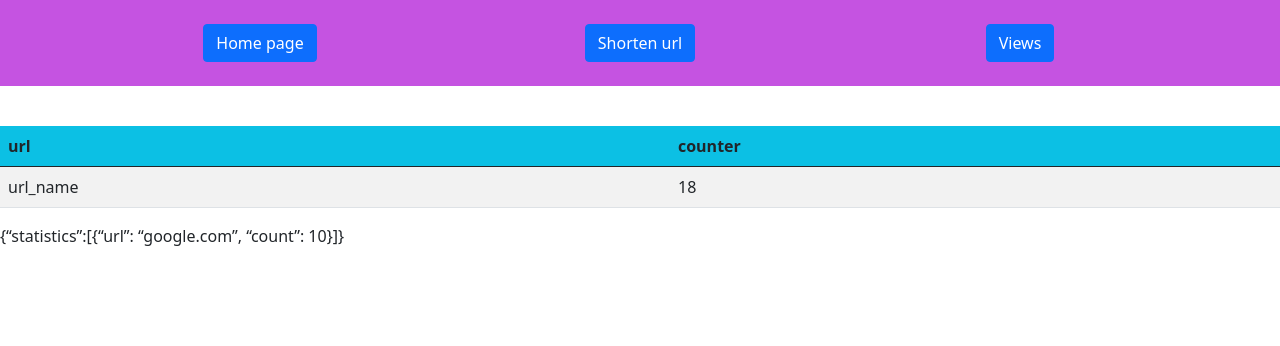
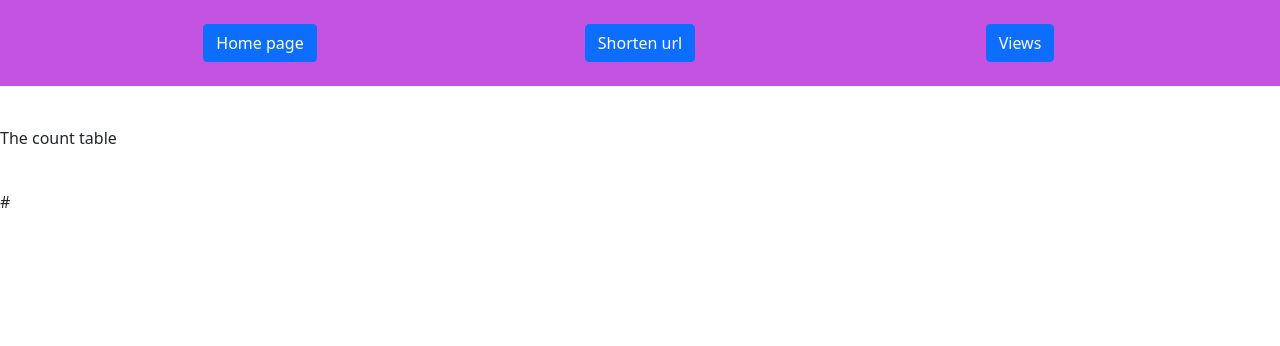
Before and after one commit to malannly/ShortenUrlProject, a Flask app: template templates/static.html in a window 1280 px wide. Shown: the top 346 px of the page. Run offline with Flask 2, Linux system fonts and the light colour scheme; the template is opened without the code that fills it: most values are stand-ins (such as "Sample title", 1, 10 or a date in 2020).

Commit message:
data shown

```diff
--- a/app.py
+++ b/app.py
@@ -1,7 +1,7 @@
-from flask import Flask, render_template, request, redirect, url_for, session
+from flask import Flask, render_template, request, redirect, url_for, session, jsonify
 from flask_sqlalchemy import SQLAlchemy
 from sqlalchemy import DateTime, func, Date
-import string, random, datetime
+import string, random, datetime, json
 from datetime import date, timedelta
 from sqlalchemy.exc import IntegrityError
 
@@ -43,17 +43,6 @@
         if not short_url:
             return previos
 
-def url_count():
-    n = 0
-    maxi = db.session.query(db.func.max(Urls.id)).scalar()
-    url_dict = {}
-    for i in range(maxi):
-        n += 1
-        url_name =  db.session.query(Urls.long).where(Urls.id == n).scalar() # the name of the link
-        url_count = Day.query.where(Day.urls_id == n).count() # count the url
-        url_dict[url_name] = url_count
-    url_dict_count = url_dict
-
 @app.route('/', methods=['POST','GET'])
 def home():
     return render_template('home.html')
@@ -80,8 +69,17 @@
 
 @app.route('/static', methods = ['POST','GET'])
 def statistic():
-    url_count_show = url_count()
-    return render_template('static.html', url_count_show = url_count_show )
+    n = 0
+    maxi = db.session.query(db.func.max(Urls.id)).scalar()
+    url_dict = {}
+    for i in range(maxi):
+        n += 1
+        url_name =  db.session.query(Urls.long).where(Urls.id == n).scalar() # the name of the link
+        if not url_name in url_dict:
+            url_counts = Day.query.where(Day.urls_id == n).count() # count the url
+            url_dict[url_name] = url_counts
+    url_final = url_dict
+    return render_template('static.html', url_final = url_final)
 
 @app.route('/<short_url>')
 def redirection(short_url):
--- a/templates/static.html
+++ b/templates/static.html
@@ -4,36 +4,8 @@
 
 {% block content %}
 
-<table class="table table-striped">
-    <tr class="bg-info">
-        <th>url</th>
-        <th>counter</th>
-    </tr>
-    <tbody id="myTable">
-
-    </tbody>
-</table>
-
-<script>
-    var myArray = [
-    {'url': 'url_name' , 'counter':'18'}
-    ]
-
-    buildTable(myArray)
-
-    function buildTable(data){
-        var table = document.getElementById('myTable')
-
-        for (var i = 0; i < data.length; i++){
-            var row = `<tr>
-                            <td>${data[i].url}</td>
-                            <td>${data[i].counter}</td>
-                    </tr>`
-            table.innerHTML += row
-        }
-    }
-</script>
-
-{“statistics”:[{“url”: “google.com”, “count”: 10}]}
+<p>The count table</p>
+<br>
+<p>{{url_final}}</p>
 
 {% endblock %}
```
